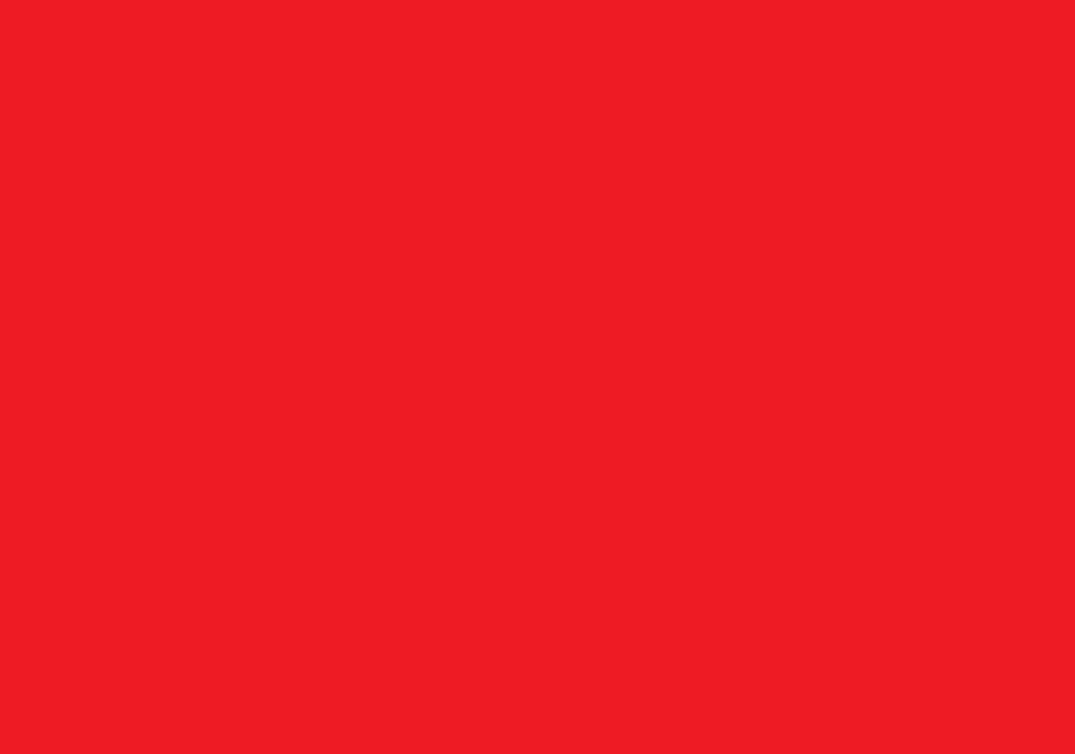
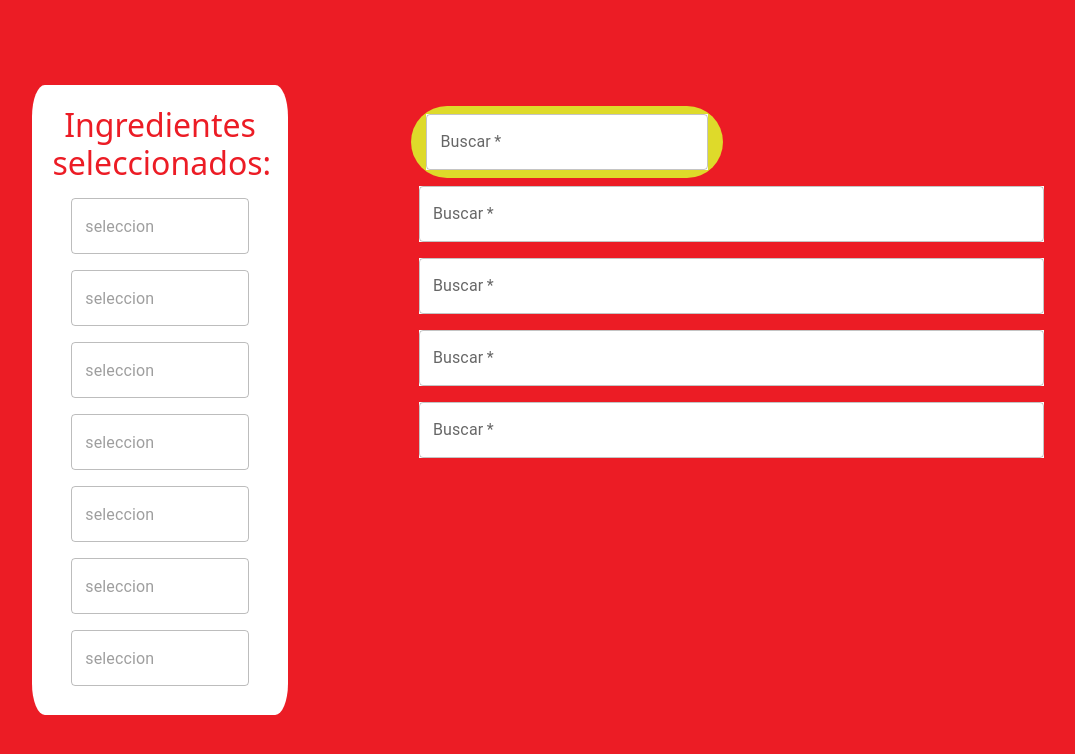
Before and after one commit to MyKitchen-funlam/front, a React (Create React App) app: page /dashboard/buscar-recetas in a window 1280 px wide. Shown: the top 754 px of the page, without its empty margins (96-1171 px from the left). Built offline with nearby package versions, Linux system fonts and the light colour scheme; a web font is replaced by a local one.

Commit message:
upgrade buscar recetas

```diff
--- a/src/App.js
+++ b/src/App.js
@@ -15,7 +15,7 @@ function App() {
     <Auth0Provider
     domain="mykitchen-funlam.us.auth0.com"
     clientId="dFd9kG4l8s7FqZrV3AFGrDfnoB73U27H"
-    redirectUri={'https://jesusrestrepo-mykitchen-funlam-front-59qg9pv4pxp2pgr4-3000.githubpreview.dev/dashboard'}
+    redirectUri={'https://jesusrestrepo-mykitchen-funlam-front-x4w54qr9gg7h9q6j-3000.preview.app.github.dev/dashboard'}
   >
     <div>
       <Router>
--- a/src/pages/BuscarRecetas.js
+++ b/src/pages/BuscarRecetas.js
@@ -1,4 +1,6 @@
 import React from 'react'
+import Box from '@mui/material/Box'
+import TextField from '@mui/material/TextField'
 
 import '../styles/buscarrecetas.css'
 
@@ -6,7 +8,139 @@ const BuscarRecetas = () => {
   return (
     <>
       <section className='background_buscar'>
-
+        <div className='search__recipes'>
+          <div className='ingredientes_seleccionados'>
+            <h2 className='titulo_recetas'>Ingredientes seleccionados:</h2>
+            <div className='seleccion'>
+              <Box
+                component="form"
+                sx={{
+                  '& .MuiTextField-root': { m: 1, width: 'fullwidth' },
+                }}
+                noValidate
+                autoComplete="off"
+              >
+                <TextField
+                  disabled
+                  id="outlined-disabled"
+                  defaultValue="seleccion"
+                />
+                <TextField
+                  disabled
+                  id="outlined-disabled"
+                  defaultValue="seleccion"
+                />
+                <TextField
+                  disabled
+                  id="outlined-disabled"
+                  defaultValue="seleccion"
+                />
+                <TextField
+                  disabled
+                  id="outlined-disabled"
+                  defaultValue="seleccion"
+                />
+                <TextField
+                  disabled
+                  id="outlined-disabled"
+                  defaultValue="seleccion"
+                />
+                <TextField
+                  disabled
+                  id="outlined-disabled"
+                  defaultValue="seleccion"
+                />
+                <TextField
+                  disabled
+                  id="outlined-disabled"
+                  defaultValue="seleccion"
+                />
+              </Box>
+            </div>
+          </div>
+          <div className='seleccion_ingredientes_y_muestra'>
+            <div className='buscar'>
+              <Box
+                component="form"
+                sx={{
+                  '& .MuiTextField-root': { m: 1, width: '90%' },
+                }}
+                noValidate
+                autoComplete="off"
+              >
+                <TextField
+                  sx={{
+                    input: {
+                      color: "black",
+                      background: "white"
+                    }
+                  }}
+                  fullWidth
+                  required
+                  label="Buscar"
+                  id="outlined-required"
+                />
+              </Box>
+            </div>
+            <Box
+                component="form"
+                sx={{
+                  '& .MuiTextField-root': { m: 1, width: 'maxwidth' },
+                }}
+                noValidate
+                autoComplete="off"
+              >
+                <TextField
+                  sx={{
+                    input: {
+                      color: "black",
+                      background: "white"
+                    }
+                  }}
+                  fullWidth
+                  required
+                  label="Buscar"
+                  id="outlined-required"
+                />
+                <TextField
+                  sx={{
+                    input: {
+                      color: "black",
+                      background: "white"
+                    }
+                  }}
+                  fullWidth
+                  required
+                  label="Buscar"
+                  id="outlined-required"
+                />
+                <TextField
+                  sx={{
+                    input: {
+                      color: "black",
+                      background: "white"
+                    }
+                  }}
+                  fullWidth
+                  required
+                  label="Buscar"
+                  id="outlined-required"
+                />
+                <TextField
+                  sx={{
+                    input: {
+                      color: "black",
+                      background: "white"
+                    }
+                  }}
+                  fullWidth
+                  required
+                  label="Buscar"
+                  id="outlined-required"
+                />
+              </Box>
+          </div>
+        </div>
       </section>
     </>
   )
--- a/src/styles/buscarrecetas.css
+++ b/src/styles/buscarrecetas.css
@@ -2,4 +2,44 @@
     width: 100%;
     height: 100vh;
     background-color: #EC1C25;
+    display: flex;
+    align-items: center;
 }
+
+.search__recipes{
+    width: 80%;
+    margin-left: 10%;
+    display: flex;
+}
+
+.ingredientes_seleccionados{
+    width: 20%;
+    background-color: white;
+    color:black;
+    flex: auto;
+    padding: 2%;
+    border-radius: 5%;
+}
+
+.seleccion_ingredientes_y_muestra{
+    width: 60%;
+    color:black;
+    flex: auto;
+    margin-left: 10%;
+    padding: 2%;
+}
+
+.titulo_recetas{
+    color: #EC1C25;
+}
+
+.seleccion{
+    width: 90%;
+    margin-left: 5%;
+}
+
+.buscar{
+    width: 50%;
+    background-color: #DEDA2A;
+    border-radius: 60px;
+}
--- a/src/styles/dashboard.css
+++ b/src/styles/dashboard.css
@@ -75,7 +75,7 @@
 .text-historial{
     width: 100%;
     background-color: white;
-    border-radius: 8%;
+    border-radius: 60px;
     border: 1px solid black;
     margin-top: 2%;
     justify-content: center;
```
Also changed, not shown: 11 other files (tests, documents, lock files or other folders).
